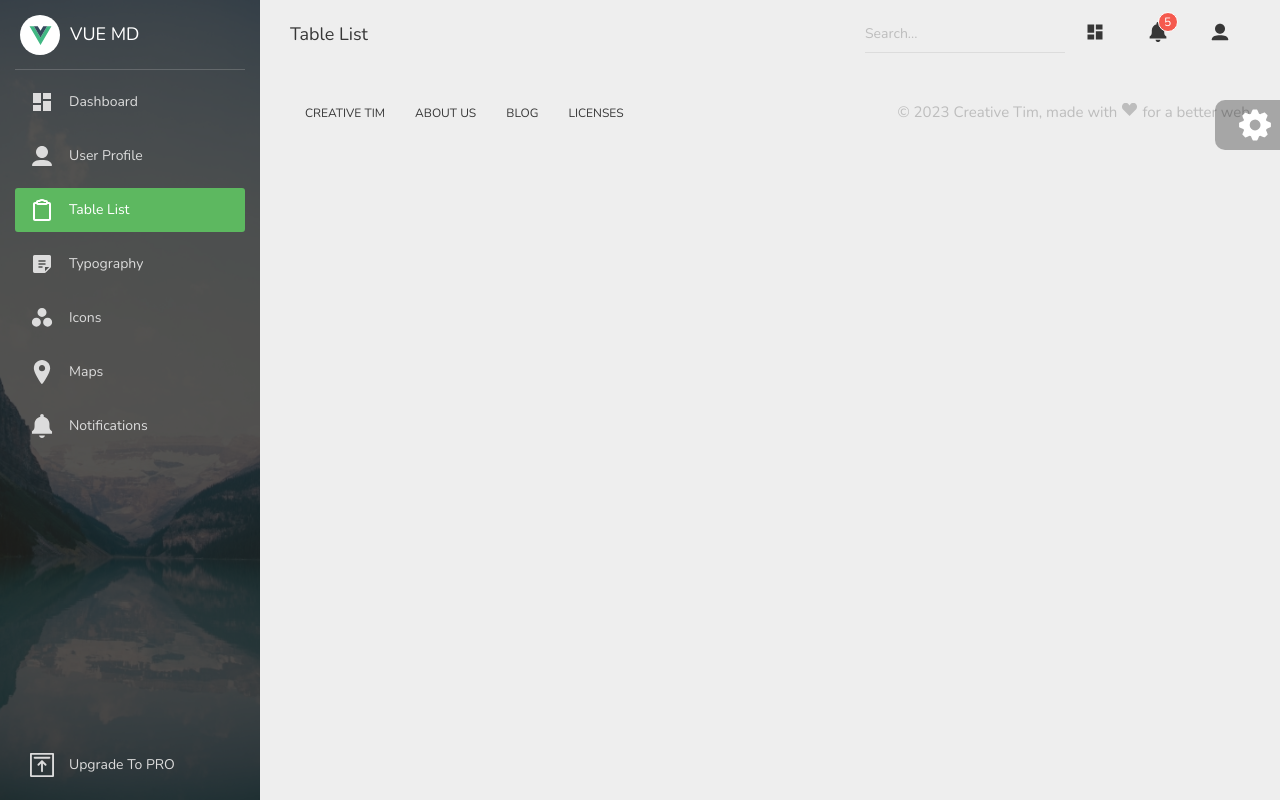
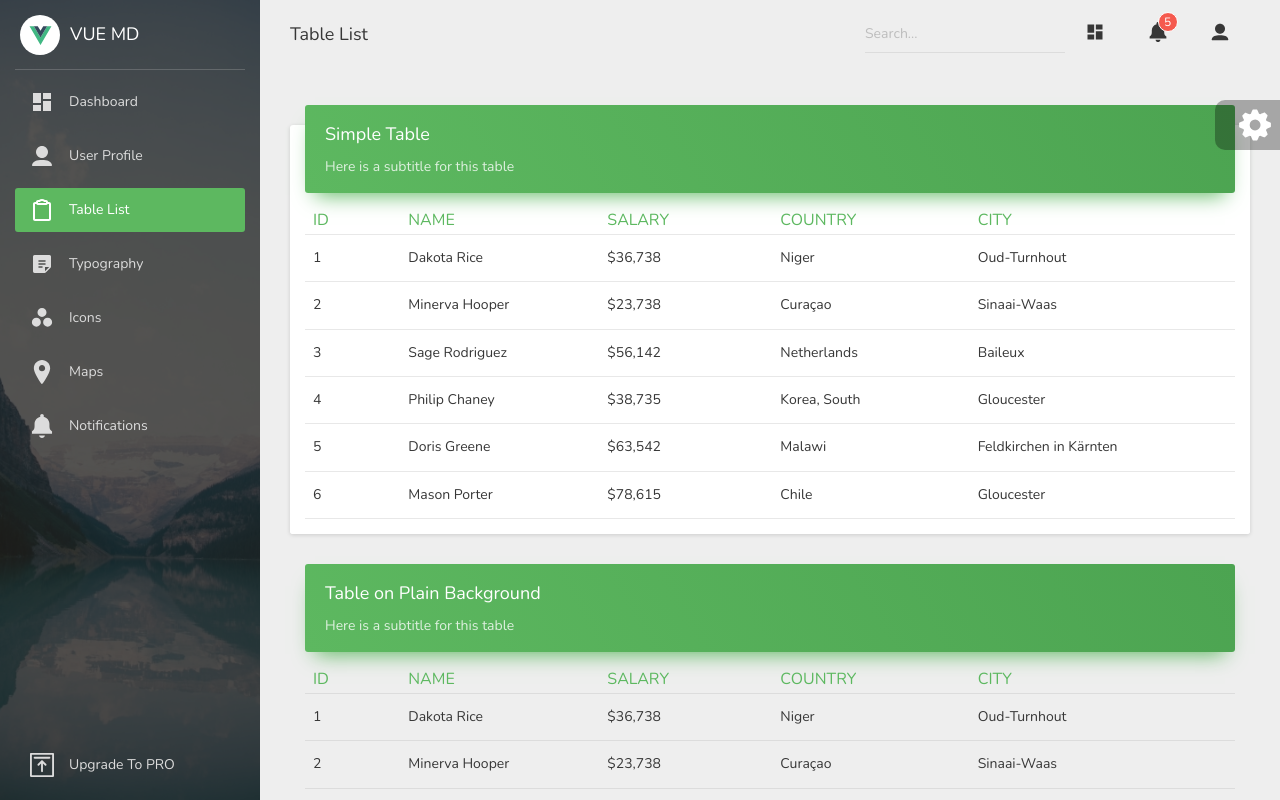
Before and after one commit to chichoon/vue-dashboard, a Vue app: page /table in a window 1280 px wide. Built offline with nearby package versions, Linux system fonts and the light colour scheme; what evui would draw is missing.

Commit message:
feat: :sparkles: table 페이지 내용 추가

```diff
--- a/src/components/molecules/SettingsModal.vue
+++ b/src/components/molecules/SettingsModal.vue
@@ -62,3 +62,9 @@ import ButtonComponent from '../atoms/ButtonComponent.vue';
   }
 }
 </style>
+
+<style lang="scss">
+.settings-modal__button-wrapper > button > span {
+  font-size: var(--font-sm) !important;
+}
+</style>
--- a/src/components/molecules/UserInfo/UserInfoPinia.vue
+++ b/src/components/molecules/UserInfo/UserInfoPinia.vue
@@ -13,7 +13,7 @@ const { userInfo } = storeToRefs(userInfoStore);
   <section class="user-info">
     <Dashboard.WrapperSection type="title">
       <template #inner>
-        <img src="/crying_cat.jpg" alt="cryibg cat" class="user-info__image" />
+        <img src="/crying_cat.jpg" alt="crying cat" class="user-info__image" />
         <div class="user-info__bottom">
           <span>{{ userInfo.username }}</span>
           <h4>{{ userInfo.firstName }} {{ userInfo.lastName }}</h4>
--- a/src/views/TableView.vue
+++ b/src/views/TableView.vue
@@ -1,7 +1,53 @@
-<script setup lang="ts"></script>
+<script setup lang="ts">
+import { DashboardTitleItem } from '@/components/molecules/Dashboard';
+import GridTable from '@/components/molecules/GridTable.vue';
+import { TABLE_HEADERS, TABLE_DATA } from '@/utils/table.constant';
+</script>
 
 <template>
-  <div class="table-view"></div>
+  <div class="table-view">
+    <DashboardTitleItem
+      color="success"
+      title="Simple Table"
+      subtitle="Here is a subtitle for this table"
+    >
+      <template #bottom>
+        <GridTable color="success" :table-data="TABLE_DATA" :table-headings="TABLE_HEADERS" />
+      </template>
+    </DashboardTitleItem>
+    <DashboardTitleItem
+      color="success"
+      title="Table on Plain Background"
+      subtitle="Here is a subtitle for this table"
+    >
+      <template #bottom>
+        <GridTable color="success" :table-data="TABLE_DATA" :table-headings="TABLE_HEADERS" />
+      </template>
+    </DashboardTitleItem>
+  </div>
 </template>
 
-<style scoped lang="scss"></style>
+<style scoped lang="scss">
+.table-view {
+  display: flex;
+  flex-direction: column;
+  padding: 30px 15px;
+
+  & > section {
+    width: 100%;
+    max-width: 100%;
+    min-width: 100%;
+  }
+}
+</style>
+
+<style lang="scss">
+.table-view > section:last-child > .dashboard-wrapper {
+  background-color: transparent;
+  box-shadow: none;
+
+  & > .dashboard-item__bottom {
+    background-color: transparent;
+  }
+}
+</style>
```
